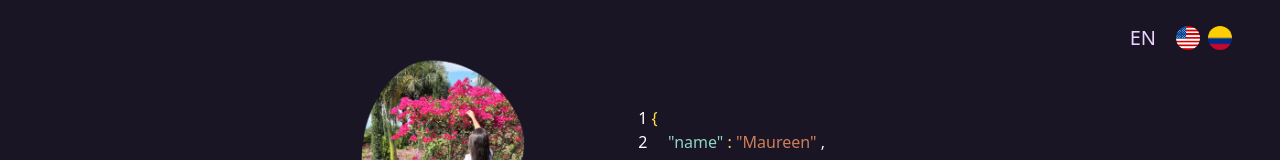
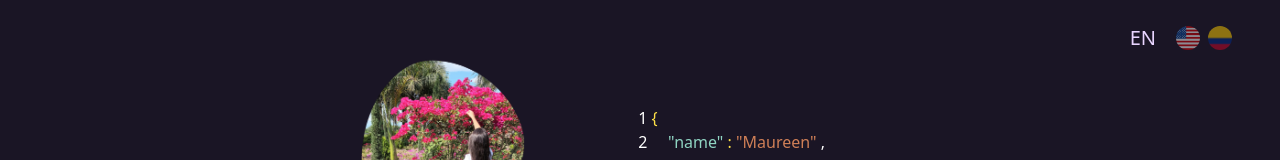
Before and after one commit to MCristina94/Portafolio, a React (Vite) app: page / in a window 1280 px wide. Shown: the top 160 px of the page. Built offline with nearby package versions, Linux system fonts and the light colour scheme.

Commit message:
se añade estilo al boton de idioma

```diff
--- a/src/Components/Header.jsx
+++ b/src/Components/Header.jsx
@@ -1,4 +1,4 @@
-import React, { useContext } from "react";
+import React, { useContext, useState } from "react";
 import fotoPerfil from "../img/FotoPerfil.png";
 import iconoM from "../img/iconoM.png";
 import { FontAwesomeIcon } from "@fortawesome/react-fontawesome";
@@ -9,9 +9,12 @@ import usaFlag from '../img/usa.jpg'
 
 const Header = () => {
   const { language, toggleLanguage } = useContext(LanguageContext);
+  const [selectBoton, setSelectBoton] = useState(null);
+
 
   const handleToggleLanguage = (lang) => {
     toggleLanguage(lang);
+    setSelectBoton(lang);
   };
 
   return (
@@ -27,13 +30,14 @@ const Header = () => {
             </h3>
             <button
               onClick={() => handleToggleLanguage("english")}
-              className="w-8"
+              className={`w-8 active:transform active:scale-95 ${selectBoton === "english" ? '' : 'opacity-50'}`}
             >
-              <img src={usaFlag} alt="USA" className="h-6 w-6 rounded-full"/>
+              <img src={usaFlag} alt="USA"
+              className="h-6 w-6 rounded-full"/>
             </button>
             <button
               onClick={() => handleToggleLanguage("spanish")}
-              className="w-8"
+              className={`w-8 active:transform active:scale-95 ${selectBoton === "spanish" ? '' : 'opacity-50'}`}
             >
               <img src={colFlag} alt="COL" className="h-6 w-6 rounded-full"/>
             </button>
```
